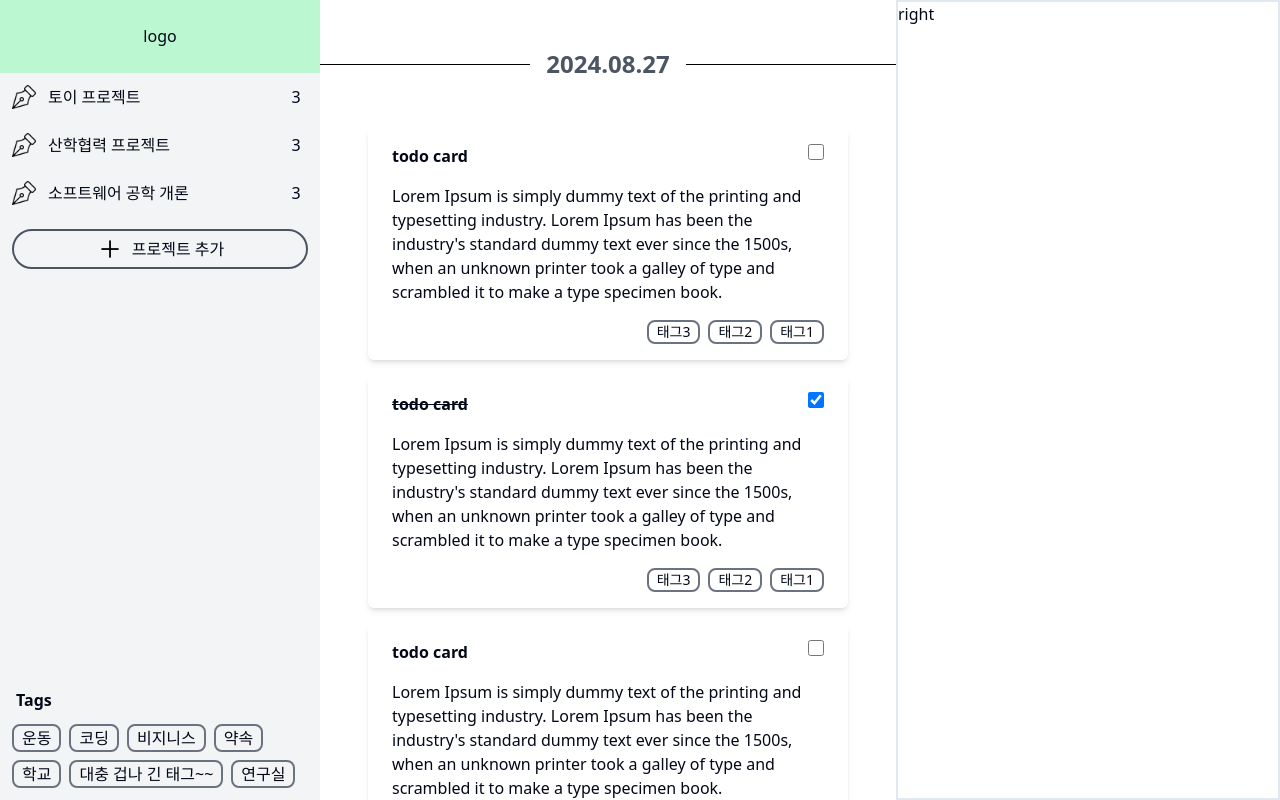
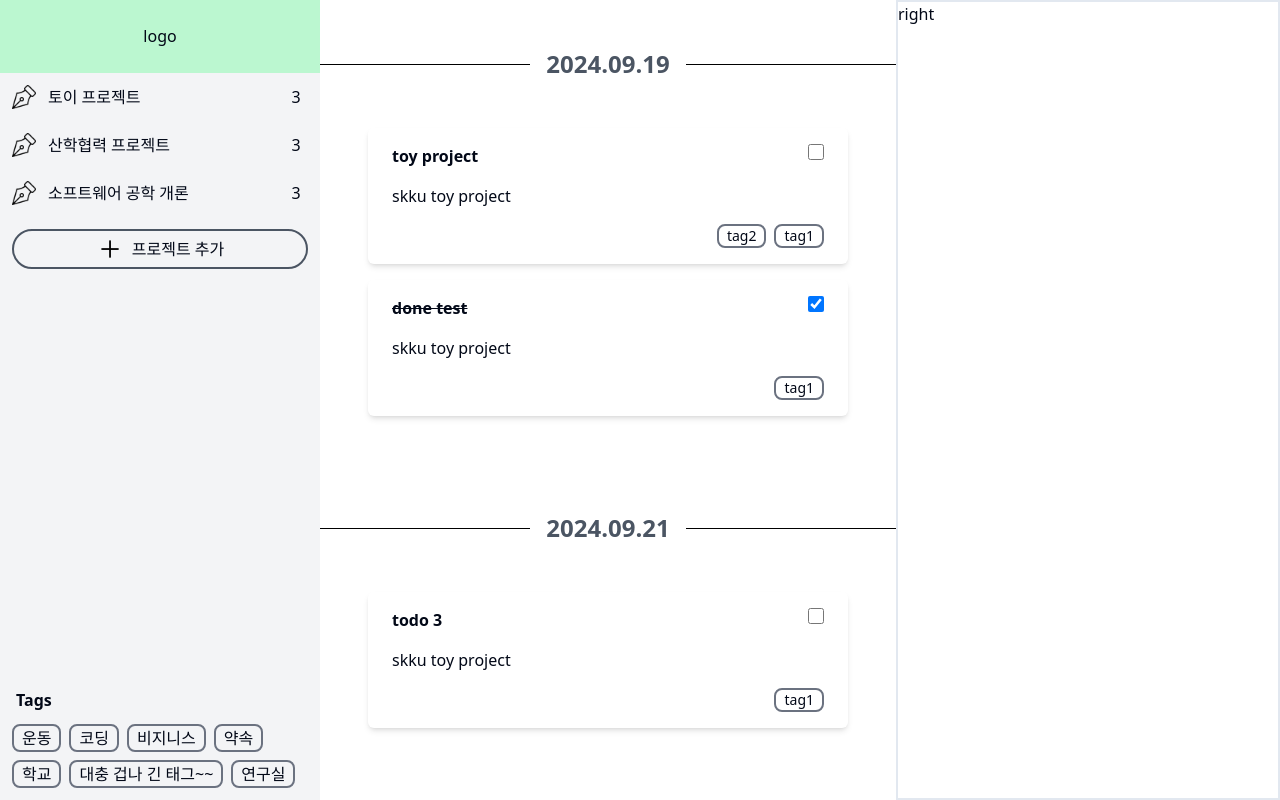
Before and after one commit to softkau/jandi-farm, a Next.js app: page /home in a window 1280 px wide. Built offline with nearby package versions, Linux system fonts and the light colour scheme.

Commit message:
date container 프롭 추가

```diff
--- a/package.json
+++ b/package.json
@@ -22,6 +22,7 @@
     "clsx": "^2.1.1",
     "date-fns": "^3.6.0",
     "lucide-react": "^0.427.0",
+    "moment": "^2.30.1",
     "mongodb": "^6.8.0",
     "mongoose": "^8.5.1",
     "next": "14.2.5",
--- a/src/app/home/page.jsx
+++ b/src/app/home/page.jsx
@@ -3,7 +3,17 @@
 import ProjectContainer from "@/components/leftNav/projectContainer";
 import TagContainer from "@/components/leftNav/tagContainer";
 import DateContainer from "@/components/center/dateContainer";
-import { useState } from "react";
+import { useEffect, useState } from "react";
+
+// 날짜별로 todo 그룹화
+function groupByDate(components) {
+  return components.reduce((acc, component) => {
+    const { due_date } = component;
+    if (!acc[due_date]) acc[due_date] = [];
+    acc[due_date].push(component);
+    return acc;
+  }, {});
+}
 
 export default function Home() {
   // 디버깅용 임시 데이터
@@ -23,6 +33,44 @@ export default function Home() {
     "연구실",
   ]);
   const [selectedTags, setSelectedTags] = useState(new Set());
+  const [todoList, setTodoList] = useState([
+    {
+      _id: "1234",
+      owner: "1234",
+      title: "toy project",
+      due_date: new Date("2024-09-19T15:00:00.000+00:00"),
+      detail: "skku toy project",
+      tags: ["tag1", "tag2"],
+      project: null,
+      done: false,
+    },
+    {
+      _id: "1235",
+      owner: "1234",
+      title: "done test",
+      due_date: new Date("2024-09-19T15:00:00.000+00:00"),
+      detail: "skku toy project",
+      tags: ["tag1"],
+      project: null,
+      done: true,
+    },
+    {
+      _id: "1236",
+      owner: "1234",
+      title: "todo 3",
+      due_date: new Date("2024-09-21T15:00:00.000+00:00"),
+      detail: "skku toy project",
+      tags: ["tag1"],
+      project: null,
+      done: false,
+    },
+  ]);
+  const [groupedTodo, setGroupedTodo] = useState([]);
+
+  // TODO: api fetch 추가
+  useEffect(() => {
+    setGroupedTodo(groupByDate(todoList));
+  }, []);
 
   return (
     <div className="w-full h-screen flex justify-between">
@@ -46,9 +94,9 @@ export default function Home() {
         </div>
       </div>
       <div className="w-144 overflow-y-auto shrink-0 no-scrollbar">
-        <DateContainer />
-        <DateContainer />
-        <DateContainer />
+        {Object.keys(groupedTodo).map((date, idx) => (
+          <DateContainer key={idx} date={date} todoList={groupedTodo[date]} />
+        ))}
       </div>
       <div className="w-96 h-full flex-shrink-0 border-2">right</div>
     </div>
--- a/src/components/center/dateContainer.jsx
+++ b/src/components/center/dateContainer.jsx
@@ -1,4 +1,5 @@
 import TodoCard from "./todoCard";
+import { format } from "date-fns";
 
 function DateDivider({ date }) {
   return (
@@ -10,22 +11,20 @@ function DateDivider({ date }) {
   );
 }
 
-export default function DateContainer({ todoList }) {
+export default function DateContainer({ date, todoList }) {
   const handleDone = (id) => {};
 
   return (
     <div className="w-full">
-      <DateDivider date={"2024.08.27"} />
+      <DateDivider date={format(date, `yyyy.MM.dd`)} />
       <div className="w-full px-12 pb-12 flex flex-col items-center gap-4">
-        {/* {todoList.map((data, idx) => )} */}
-        {[1, 2, 3, 4].map((data, idx) => (
+        {todoList.map((data, idx) => (
           <TodoCard
-            title={"todo card"}
-            done={idx % 2}
-            detail={
-              "Lorem Ipsum is simply dummy text of the printing and typesetting industry. Lorem Ipsum has been the industry's standard dummy text ever since the 1500s, when an unknown printer took a galley of type and scrambled it to make a type specimen book. "
-            }
-            tags={["tag1", "tag2", "tag3214"]}
+            key={idx}
+            title={data.title}
+            done={data.done}
+            detail={data.detail}
+            tags={data.tags}
           />
         ))}
       </div>
--- a/src/components/center/todoCard.jsx
+++ b/src/components/center/todoCard.jsx
@@ -7,13 +7,13 @@ export default function TodoCard({ title, done, detail, tags }) {
         <span className={`font-bold ${done && "line-through"}`}>{title}</span>
         <input
           type="checkbox"
-          checked={done}
+          defaultChecked={done}
           className="h-4 aspect-square text-teal-600 focus:ring-teal-500 border-gray-300 rounded"
         />
       </div>
       <div>{detail}</div>
       <div className="flex flex-row-reverse gap-2">
-        {["태그1", "태그2", "태그3"].map((data, idx) => (
+        {tags.map((data, idx) => (
           <TagCard name={data} textSize={"text-sm"} />
         ))}
       </div>
```
Also changed, not shown: 1 other file (tests, documents, lock files or other folders).
